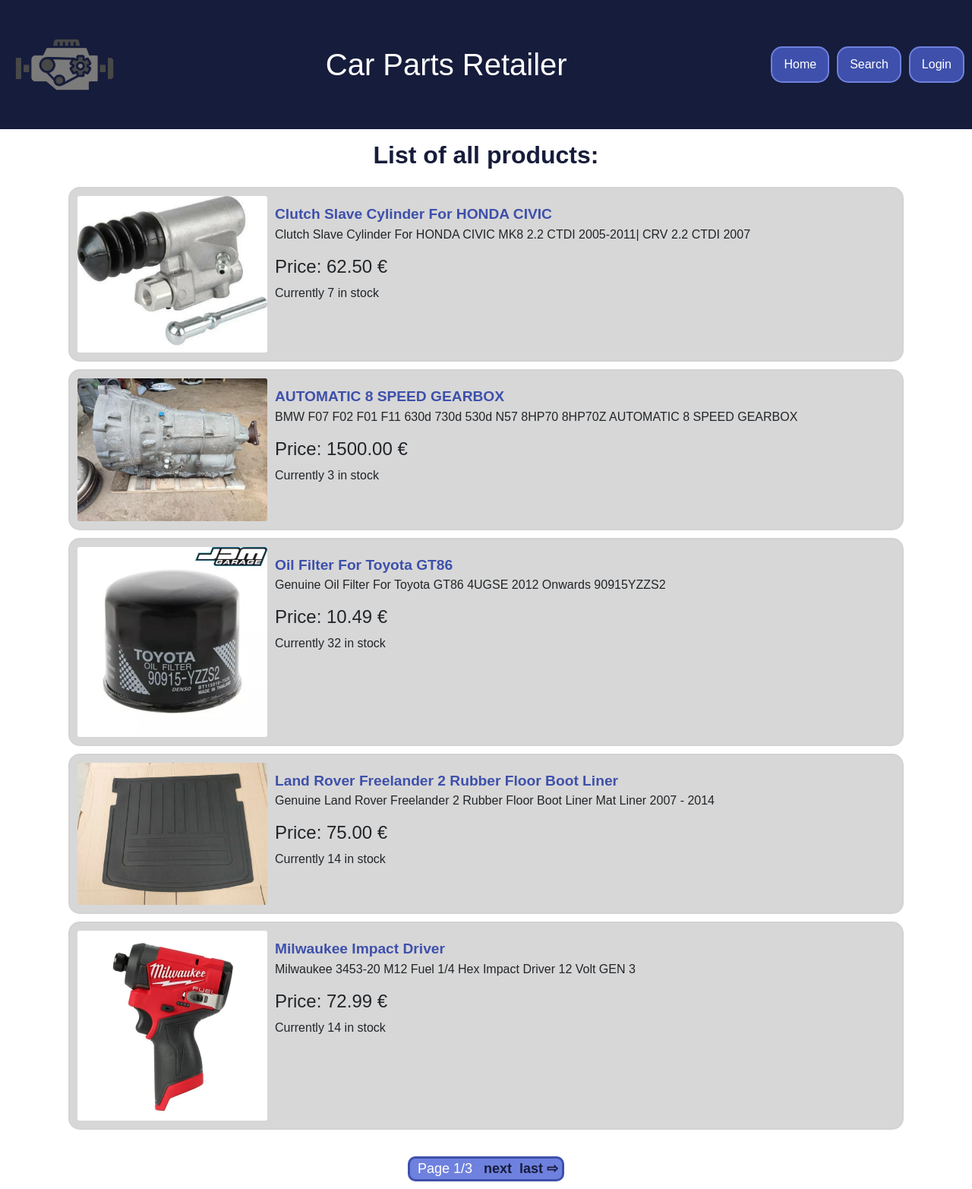
After one commit to simomux/AutomotivePartsRetailer, a Django app: page /product/productslist/ in a window 1280 px wide. The commit adds this page. Shown: the whole page at 76% size. Run offline with Django 5.2, Linux system fonts and the light colour scheme; data comes from the database, SQL or seed files in the repository; some libraries are stand-ins or nearby versions.

Commit message:
Created listview with pagination. Removed `search_results.html` and refactored `SearchResultsView` to use `product_list.html` as template.  Tomorrow I'll probably finish some touch ups to the graphic and start working on user management and e-commerce cart.

```diff
--- a/AutomotivePartsRetailer/initcmds.py
+++ b/AutomotivePartsRetailer/initcmds.py
@@ -53,7 +53,6 @@ def init_db():
     with open("static/data/products.csv") as products:
         csv_reader = reader(products, delimiter=',')
         for i in csv_reader:
-            print(i)
             name = i[0].strip()
             description = i[1].strip()
             price = i[2].strip()
--- a/products/forms.py
+++ b/products/forms.py
@@ -8,7 +8,7 @@ from crispy_forms.layout import Layout, Field, Submit
 
 class SearchForm(forms.Form):
     # Initialize the form fields
-    search_string = forms.CharField(label='Search string: ', max_length=100, min_length=3)
+    search_string = forms.CharField(label='Search string: ', max_length=100, min_length=3, required=False)
     search_category = forms.ChoiceField(label='Category: ', required=False)
     search_maker = forms.ChoiceField(label='Maker: ', required=False)
 
--- a/products/models.py
+++ b/products/models.py
@@ -1,4 +1,5 @@
 from django.db import models
+
 
 class Category(models.Model):
     name = models.CharField(max_length=100)
--- a/products/templates/products/home.html
+++ b/products/templates/products/home.html
@@ -12,7 +12,7 @@
         <div id="title-container">
             <h1 id="title">Welcome to our shop</h1>
         </div>
-        <a href="" class="subtitle">Browse complete list:</a>
+        <a href="{% url 'product_list' %}?type=all" class="subtitle"><u>Browse complete list:</u></a>
         {% for item in products %}
             <div class="surround-card">
                 <div class="card-body">
@@ -33,7 +33,7 @@
         {% endfor %}
         </br>
         </br>
-        <a href="" class="subtitle">Discounted items that we recommend:</a>
+        <a href="{% url 'product_discounted' %}?type=discounted" class="subtitle"><u>Discounted items that we recommend:</u></a>
         {% for item in discounted_products %}
             <div class="surround-card">
                 <div class="card-body">
@@ -54,7 +54,7 @@
         {% endfor %}
         </br>
         </br>
-        <a href="" class="subtitle">Most sold items that we recommend:</a>
+        <a href="{% url 'product_mostsold' %}?type=mostsold" class="subtitle"><u>Most sold items that we recommend:</u></a>
         {% for item in most_sold %}
             <div class="surround-card">
                 <div class="card-body">
--- /dev/null
+++ b/products/templates/products/products_list.html
@@ -0,0 +1,83 @@
+{% extends 'base.html' %}
+{% load static %}
+
+{% block title %} {{ page_title }} products {% endblock %}
+
+{% block head %}
+    <link rel="stylesheet" href="{% static 'css/home.css' %}">
+    <style>
+        #title {
+            padding: 10px;
+            text-align: center; /* Center align the title */
+        }
+
+        .page-button {
+            font-size: large;
+            font-weight: bold;
+            color: #161c3b;
+            margin: 0 5px; /* Add margin to separate buttons */
+        }
+
+        .current {
+            font-size: large;
+            color: white;
+            margin: 0 10px; /* Adjust margin as needed */
+        }
+
+        .links {
+            display: inline-flex; /* Use inline-flex for inline behavior */
+            align-items: center;
+            border: 3px solid #3e50ab;
+            border-radius: 10px;
+            background: #6f81de;
+        }
+
+        .pagination {
+            display: flex; /* Use flexbox for centering */
+            justify-content: center; /* Center horizontally */
+            align-items: center;
+            padding: 10px; /* Add padding to .pagination if needed */
+            margin-top: 20px; /* Example margin to push it down from the top */
+        }
+
+    </style>
+{% endblock %}
+
+{% block content %}
+    <div class="container">
+        <div id="title-container">
+            <h2 id="title">List of {{ page_subtitle }} products:</h2>
+        </div>
+        {% for item in page_obj %}
+            <div class="surround-card">
+                <div class="card-body">
+                    <img class="card-img" src="{% static item.image %}" onerror="this.onerror=null; this.src='{% static 'imgs/placeholder.jpg' %}'" alt="ERROR">
+                    <div class="card-text">
+                        <a class="card-title" href="{% url 'detail' item.pk %}">{{ item.name }}</a>
+                        <p>{{ item.description }}</p>
+                        {% if item.is_discount %}
+                            <h4><s>Old price: {{ item.price }}€</s></h4>
+                            <h4 class="text-danger">Discounted price: {{ item.discount_price }} €</h4>
+                        {% else %}
+                            <h4>Price: {{ item.price }} €</h4>
+                        {% endif %}
+                        <p>Currently {{ item.stock }} in stock</p>
+                    </div>
+                </div>
+            </div>
+        {% endfor %}
+        <div class="pagination">
+            <div class="links">
+                {% if page_obj.has_previous %}
+                    <a href="?page=1" class="page-button">&#8678; first</a>
+                    <a href="?page={{ page_obj.previous_page_number }}" class="page-button">prev</a>
+                {% endif %}
+                <p class="current">Page {{ page_obj.number }}/{{ page_obj.paginator.num_pages }}</p>
+                {% if page_obj.has_next %}
+                    <a href="?page={{ page_obj.next_page_number }}" class="page-button">next</a>
+                    <a href="?page={{ page_obj.paginator.num_pages }}" class="page-button">last &#8680;</a>
+                {% endif %}
+            </div>
+        </div>
+    </div>
+{% endblock %}
--- a/products/urls.py
+++ b/products/urls.py
@@ -6,10 +6,9 @@ urlpatterns = [
     path('', views.HomePageView.as_view(), name='home'),
     path('product/<pk>', views.DetailProductView.as_view(), name='detail'),
     path('search/', views.searchPage, name='search'),
-
     path('searchresults/<str:category>/<str:maker>/<str:searchstring>/', views.SearchResultsView.as_view(),
          name='search_results'),
-
-
-
+    path('product/productslist/', views.ProductListView.as_view(), name='product_list'),
+    path('product/discountedproducts/', views.ProductListView.as_view(), name='product_discounted'),
+    path('product/mostsoldproducts/', views.ProductListView.as_view(), name='product_mostsold'),
 ]
--- a/products/views.py
+++ b/products/views.py
@@ -13,15 +13,15 @@ class HomePageView(ListView):
     def get_context_data(self, **kwargs):
         context = super().get_context_data(**kwargs)
 
+        # Preview list of all items
         context['products'] = Product.objects.all().order_by('?')[:4]
 
+        # Preview list of discounted items
         context['discounted_products'] = Product.objects.filter(is_discount=True).order_by('?')[:4]
 
+        # Preview list of most sold items (items must have been sold at least 1 time)
         context['most_sold'] = Product.objects.exclude(amount_bought=0).order_by('-amount_bought')[:4]
-
         return context
-
-
 
 
 class DetailProductView(DetailView):
@@ -36,7 +36,9 @@ def searchPage(request):
             searchstring = form.cleaned_data['search_string']
             category = form.cleaned_data['search_category']
             maker = form.cleaned_data['search_maker']
-            return redirect('search_results',  category, maker, searchstring)
+            if searchstring == "":
+                searchstring = "None"
+            return redirect('search_results', category, maker, searchstring)
     else:
         form = SearchForm()
 
@@ -45,10 +47,13 @@ def searchPage(request):
 
 class SearchResultsView(ListView):
     model = Product
-    template_name = 'products/search_results.html'
+    template_name = 'products/products_list.html'
+    paginate_by = 5
 
     def get_queryset(self):
         search_string = self.request.resolver_match.kwargs.get('searchstring')
+        if search_string == "None":
+            search_string = None
         search_category = self.request.resolver_match.kwargs.get('category')
         if search_category == "None":
             search_category = None
@@ -77,4 +82,38 @@ class SearchResultsView(ListView):
         if maker_instance:
             queryset = queryset.filter(model__in=model_instance)
 
+        if search_maker == "Universal":
+            queryset = queryset.exclude(category=Category.objects.get(name="Tool"))
+            queryset = queryset.filter(model=None)
+
         return queryset
+
+
+class ProductListView(ListView):
+    model = Product
+    paginate_by = 5
+    template_name = 'products/products_list.html'
+    page_title = ""
+    page_subtitle = ""
+
+    def get_queryset(self):
+        list_type = self.request.GET.get('type')
+
+        if list_type == 'discounted':
+            self.page_title = 'Discounted'
+            self.page_subtitle = 'all discounted'
+            return Product.objects.filter(is_discount=True).order_by('?')
+        elif list_type == 'mostsold':
+            self.page_title = 'Most sold'
+            self.page_subtitle = 'most sold'
+            return Product.objects.exclude(amount_bought=0).order_by('-amount_bought')
+        else:
+            self.page_title = 'All'
+            self.page_subtitle = 'all'
+            return Product.objects.all()
+
+    def get_context_data(self, **kwargs):
+        context = super().get_context_data(**kwargs)
+        context['page_title'] = self.page_title
+        context['page_subtitle'] = self.page_subtitle
+        return context
--- a/static/css/base.css
+++ b/static/css/base.css
@@ -9,12 +9,12 @@ body {
     align-items: center;
     background-color: #161c3b;
     color: #fff;
+    padding: 10px;
 }
 
 .navbar-left {
     display: flex;
-    align-items: flex-start;
-
+    align-items: center;
 }
 
 .navbar-center {
@@ -31,7 +31,7 @@ body {
     gap: 10px;
 }
 
-.navbar-image{
+.navbar-image {
     width: auto;
     height: auto;
     max-width: 200px;
--- a/templates/base.html
+++ b/templates/base.html
@@ -6,11 +6,10 @@
     <link rel="stylesheet" href="https://maxcdn.bootstrapcdn.com/bootstrap/4.5.2/css/bootstrap.min.css">
     <link rel="icon" href="{% static 'imgs/logo.png' %}">
 
-    {% block head %} {% endblock %}
+    {% block head %}{% endblock %}
 
-    <title> {% block title %}{% endblock %}</title>
+    <title>{% block title %}{% endblock %}</title>
     <link rel="stylesheet" href="{% static 'css/base.css' %}">
-
 </head>
 <body>
     <nav class="navbar navbar-expand-lg">
```
Also changed, not shown: products/templates/products/search_results.html (deleted, +0 -39 lines).
